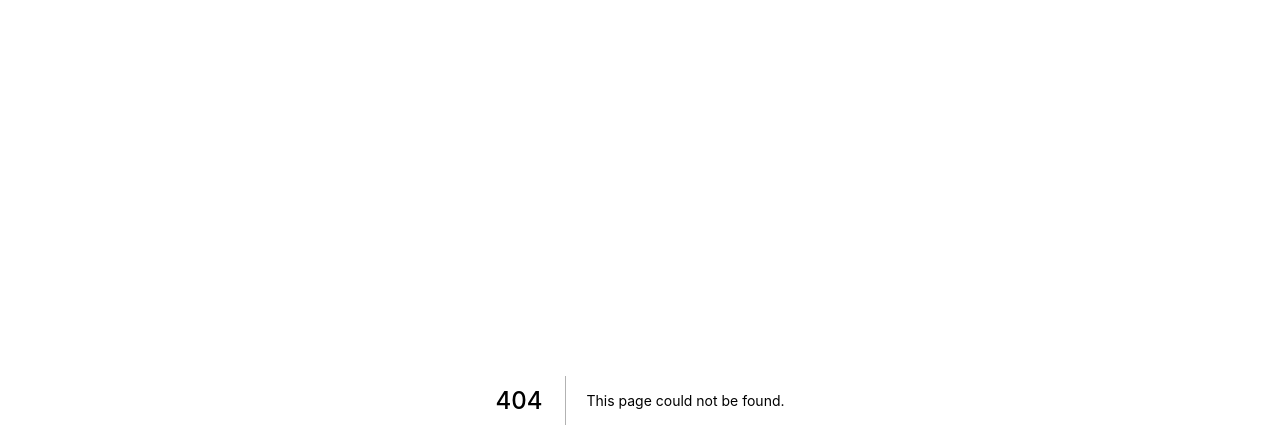
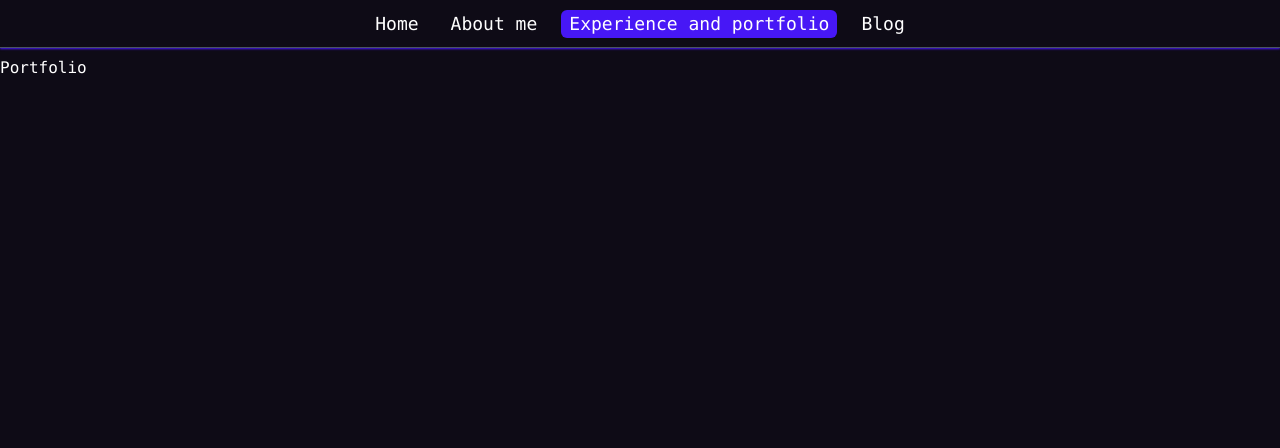
Before and after one commit to jakobkhansen/jakobhansen.dev, a Next.js app: page /portfolio in a window 1280 px wide. Before the commit this address had no page. Shown: the top 448 px of the page. Built offline with nearby package versions, Linux system fonts and the light colour scheme.

Commit message:
NavBar and styling

```diff
--- /dev/null
+++ b/components/NavBar.tsx
@@ -0,0 +1,35 @@
+import { useRouter } from "next/router";
+import cn from "classnames";
+import Link from "next/link";
+
+function NavBarItem({ href, children }: { href: string; children: string }) {
+  const router = useRouter();
+  const isActive = router.pathname === href;
+  return (
+    <Link href={href}>
+      <div
+        className={cn(
+          { "bg-jewel": isActive },
+          "m-2 cursor-pointer rounded-md px-2",
+          {
+            "duration-500 hover:bg-jewel hover:bg-opacity-75 hover:transition-colors":
+              !isActive,
+          }
+        )}
+      >
+        {children}
+      </div>
+    </Link>
+  );
+}
+
+export function NavBar() {
+  return (
+    <div className="mb-2 flex h-12 w-full items-center justify-center border-b border-gray-600 text-lg shadow-sm shadow-jewel">
+      <NavBarItem href="/">Home</NavBarItem>
+      <NavBarItem href="/aboutme">About me</NavBarItem>
+      <NavBarItem href="/portfolio">Experience and portfolio</NavBarItem>
+      <NavBarItem href="/blog">Blog</NavBarItem>
+    </div>
+  );
+}
--- a/package.json
+++ b/package.json
@@ -9,6 +9,7 @@
     "lint": "next lint"
   },
   "dependencies": {
+    "classnames": "^2.3.1",
     "next": "12.2.5",
     "react": "18.2.0",
     "react-dom": "18.2.0"
--- a/pages/_app.tsx
+++ b/pages/_app.tsx
@@ -1,8 +1,14 @@
 import type { AppProps } from "next/app";
+import { NavBar } from "../components/NavBar";
 import "../styles/globals.css";
 
 function MyApp({ Component, pageProps }: AppProps) {
-  return <Component {...pageProps} />;
+  return (
+    <div>
+      <NavBar />
+      <Component {...pageProps} />
+    </div>
+  );
 }
 
 export default MyApp;
--- /dev/null
+++ b/pages/aboutme/index.tsx
@@ -0,0 +1,5 @@
+function AboutMe() {
+  return "About me";
+}
+
+export default AboutMe;
--- /dev/null
+++ b/pages/blog/index.tsx
@@ -0,0 +1,5 @@
+function Blog() {
+  return "Blog";
+}
+
+export default Blog;
--- /dev/null
+++ b/pages/portfolio/index.tsx
@@ -0,0 +1,5 @@
+function Portfolio() {
+  return "Portfolio";
+}
+
+export default Portfolio;
--- a/styles/globals.css
+++ b/styles/globals.css
@@ -3,6 +3,7 @@
 @tailwind utilities;
 
 html {
-  background-color: theme("colors.primary");
+  background-color: theme("colors.void");
   font-family: theme("fontFamily.mono");
+  color: theme("colors.textprimary");
 }
--- a/tailwind.config.js
+++ b/tailwind.config.js
@@ -4,7 +4,10 @@ module.exports = {
   theme: {
     extend: {
       colors: {
-        primary: "#2c2f33",
+        void: "#0E0B16",
+        jewel: "#4717F6",
+        jewellight: "#633af7",
+        stark: "#E7DFDD",
         textprimary: "#ffffff",
         textsecondary: "#99aab5",
       },
```
Also changed, not shown: 1 other file (tests, documents, lock files or other folders).
